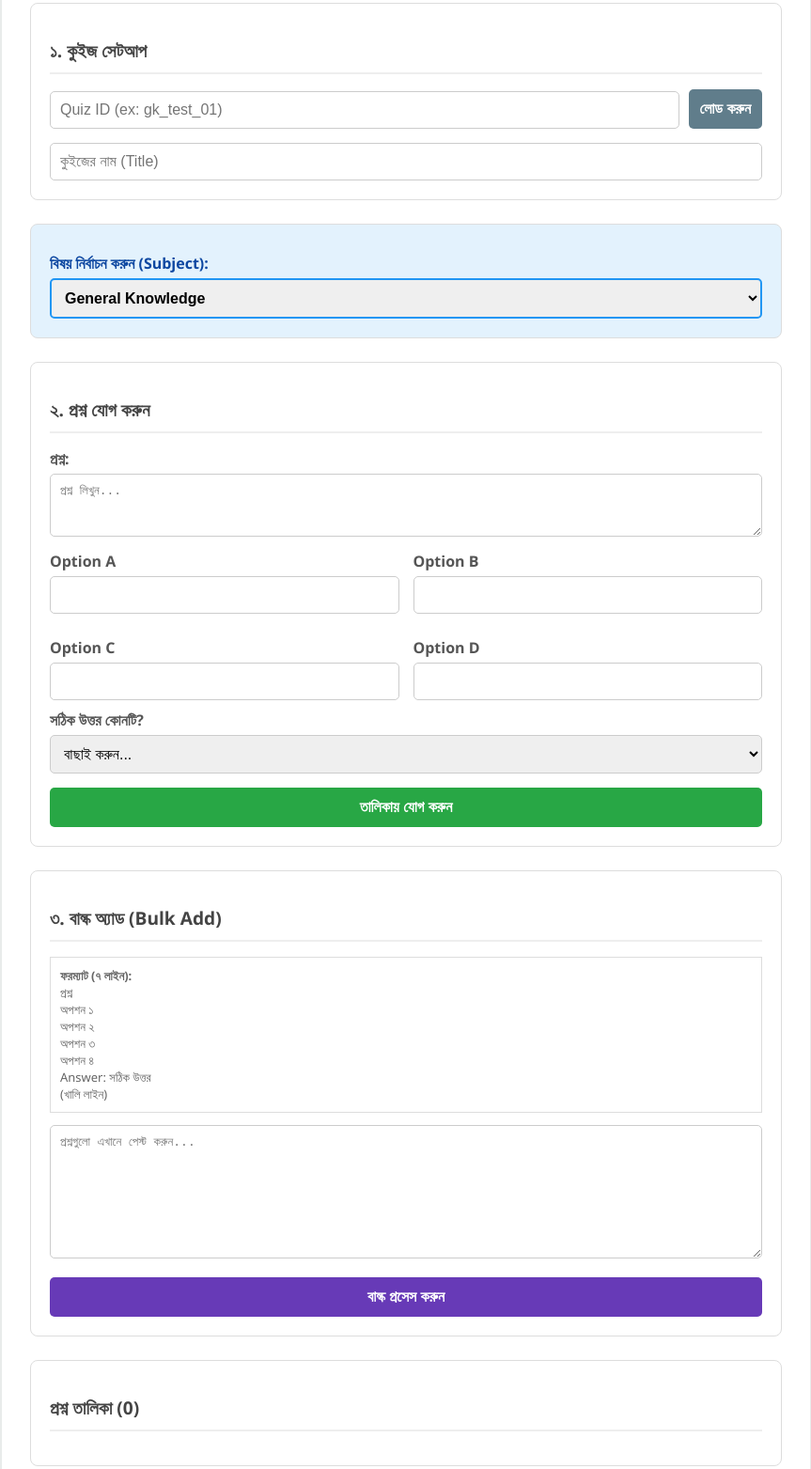
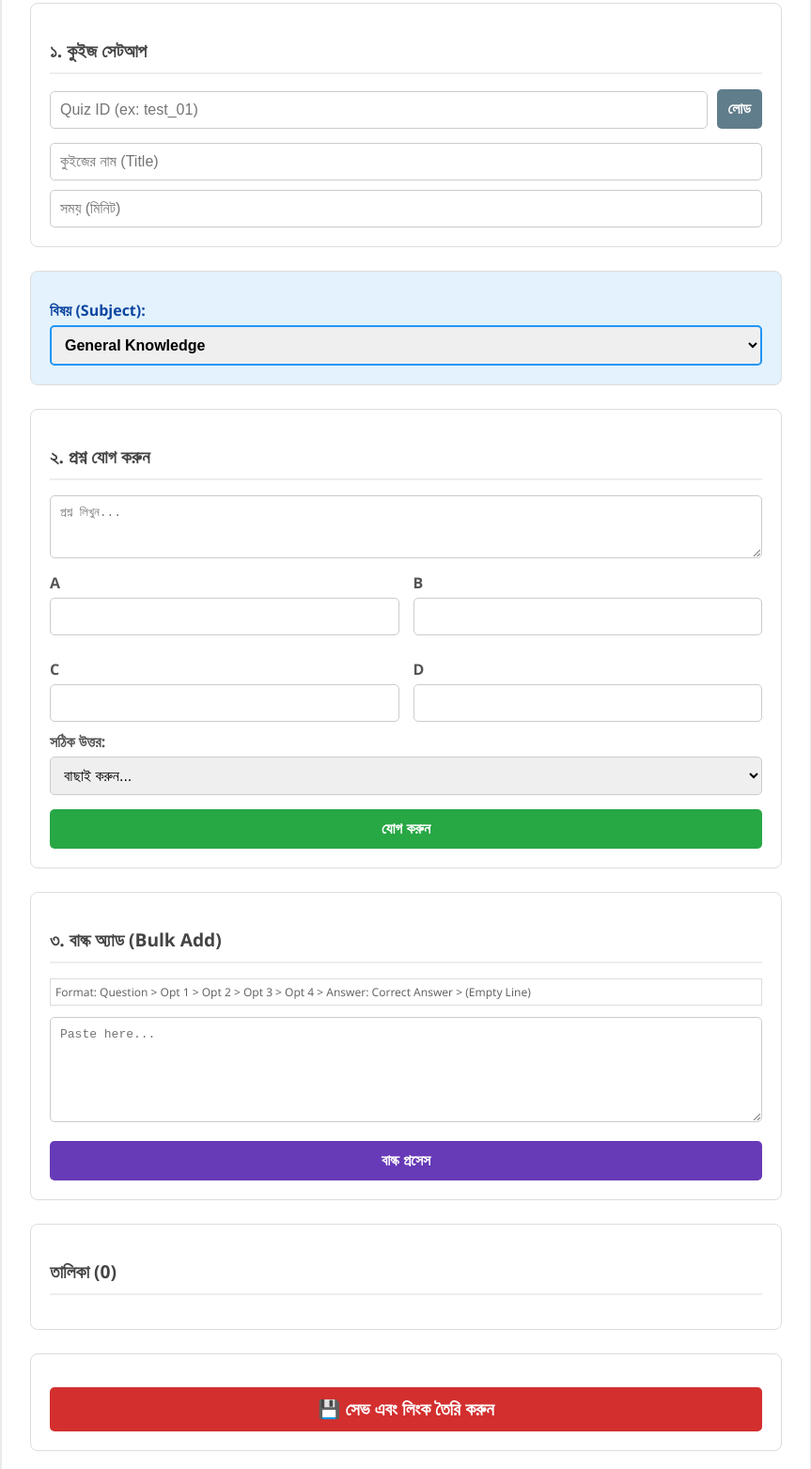
Before and after one commit to Avijitsir/UC, a plain HTML site: page admin.html in a window 1280 px wide. Shown: the part 139-1702 px from the top of the page at 94% size, without its empty margins (208-1071 px from the left). Drawn offline with Linux system fonts and the light colour scheme.

Commit message:
Enhance admin panel with quiz duration input
Added quiz duration input and updated some labels.

```diff
--- a/admin.html
+++ b/admin.html
@@ -8,7 +8,6 @@
     <link href="https://fonts.googleapis.com/icon?family=Material+Icons" rel="stylesheet">
 </head>
 <body>
-
     <div class="container">
         <h1>কুইজ কন্ট্রোল প্যানেল</h1>
         <div id="status-message"></div>
@@ -16,38 +15,33 @@
         <div class="form-section">
             <h2>১. কুইজ সেটআপ</h2>
             <div class="input-group">
-                <input type="text" id="quiz-id-input" placeholder="Quiz ID (ex: gk_test_01)">
-                <button id="load-quiz-btn" class="secondary-btn">লোড করুন</button>
+                <input type="text" id="quiz-id-input" placeholder="Quiz ID (ex: test_01)">
+                <button id="load-quiz-btn" class="secondary-btn">লোড</button>
             </div>
             <input type="text" id="quiz-title-input" placeholder="কুইজের নাম (Title)">
+            <input type="number" id="quiz-duration" placeholder="সময় (মিনিট)" style="margin-top:10px;">
         </div>
 
-        <div class="form-section" style="background: #e3f2fd;">
-            <label style="color:#0d47a1;">বিষয় নির্বাচন করুন (Subject):</label>
-            <select id="question-subject-select" style="border: 2px solid #2196f3; font-weight: bold;">
+        <div class="form-section" style="background:#e3f2fd;">
+            <label style="color:#0d47a1;">বিষয় (Subject):</label>
+            <select id="question-subject-select" style="border:2px solid #2196f3; font-weight:bold;">
                 <option value="General Knowledge">General Knowledge</option>
                 <option value="Mathematics">Mathematics</option>
                 <option value="General Science">General Science</option>
                 <option value="English">English</option>
-                <option value="Reasoning">Reasoning</option>
-                <option value="History">History</option>
-                <option value="Geography">Geography</option>
             </select>
         </div>
 
         <div class="form-section" id="question-form">
             <h2>২. প্রশ্ন যোগ করুন</h2>
-            <label>প্রশ্ন:</label>
             <textarea id="question-text-input" rows="3" placeholder="প্রশ্ন লিখুন..."></textarea>
-
             <div class="options-grid">
-                <div><label>Option A</label><input type="text" id="option1-input"></div>
-                <div><label>Option B</label><input type="text" id="option2-input"></div>
-                <div><label>Option C</label><input type="text" id="option3-input"></div>
-                <div><label>Option D</label><input type="text" id="option4-input"></div>
+                <div><label>A</label><input type="text" id="option1-input"></div>
+                <div><label>B</label><input type="text" id="option2-input"></div>
+                <div><label>C</label><input type="text" id="option3-input"></div>
+                <div><label>D</label><input type="text" id="option4-input"></div>
             </div>
-
-            <label class="correct-answer-label">সঠিক উত্তর কোনটি?</label>
+            <label>সঠিক উত্তর:</label>
             <select id="correct-option-select">
                 <option value="">বাছাই করুন...</option>
                 <option value="0">Option A</option>
@@ -55,38 +49,29 @@
                 <option value="2">Option C</option>
                 <option value="3">Option D</option>
             </select>
-
-            <button id="add-question-btn">তালিকায় যোগ করুন</button>
-            <button id="update-question-btn" style="display:none; background-color:#ffc107; color:black;">আপডেট করুন</button>
+            <button id="add-question-btn">যোগ করুন</button>
+            <button id="update-question-btn" style="display:none; background:#ffc107; color:black;">আপডেট</button>
         </div>
 
         <div class="form-section">
             <h2>৩. বাল্ক অ্যাড (Bulk Add)</h2>
-            <p style="font-size:13px; color:#666; background:#fff; padding:10px; border:1px solid #ddd;">
-                <strong>ফরম্যাট (৭ লাইন):</strong><br>
-                প্রশ্ন<br>
-                অপশন ১<br>
-                অপশন ২<br>
-                অপশন ৩<br>
-                অপশন ৪<br>
-                Answer: সঠিক উত্তর<br>
-                (খালি লাইন)
+            <p style="font-size:12px; color:#666; background:#fff; padding:5px; border:1px solid #ddd;">
+                Format: Question > Opt 1 > Opt 2 > Opt 3 > Opt 4 > Answer: Correct Answer > (Empty Line)
             </p>
-            <textarea id="bulk-input-textarea" rows="8" placeholder="প্রশ্নগুলো এখানে পেস্ট করুন..."></textarea>
-            <button id="process-bulk-btn" style="background:#673ab7;">বাল্ক প্রসেস করুন</button>
+            <textarea id="bulk-input-textarea" rows="6" placeholder="Paste here..."></textarea>
+            <button id="process-bulk-btn" style="background:#673ab7;">বাল্ক প্রসেস</button>
         </div>
 
         <div class="preview-section">
-            <h2 id="questions-list-header">প্রশ্ন তালিকা (0)</h2>
+            <h2 id="questions-list-header">তালিকা (0)</h2>
             <div id="questions-container"></div>
         </div>
 
         <div class="save-section">
             <button id="save-quiz-btn">💾 সেভ এবং লিংক তৈরি করুন</button>
-            <div id="share-link-box" style="display:none; margin-top:20px; background:#e8f5e9; padding:15px; border:1px solid #4caf50;">
-                <h3 style="color:#2e7d32; margin-top:0;">কুইজ তৈরি হয়েছে!</h3>
-                <input type="text" id="generated-link" style="width:100%; color:#000; font-weight:bold;" readonly>
-                <button onclick="copyToClipboard()" style="background:#2e7d32; margin-top:10px;">📋 কপি লিংক</button>
+            <div id="share-link-box" style="display:none; margin-top:20px; background:#e8f5e9; padding:15px;">
+                <input type="text" id="generated-link" style="width:100%; font-weight:bold;" readonly>
+                <button onclick="copyToClipboard()" style="background:#2e7d32; margin-top:5px;">কপি</button>
             </div>
         </div>
     </div>
```
